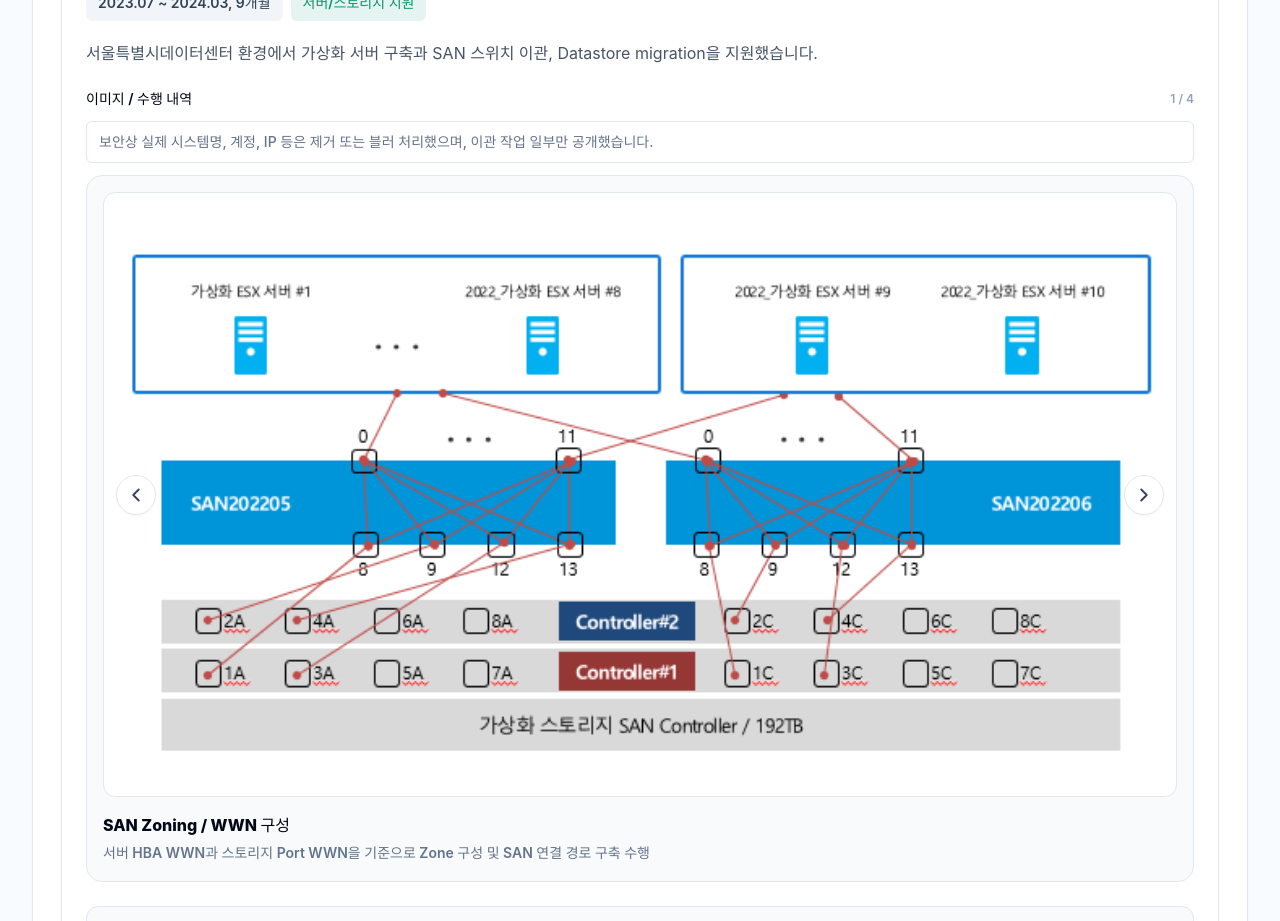
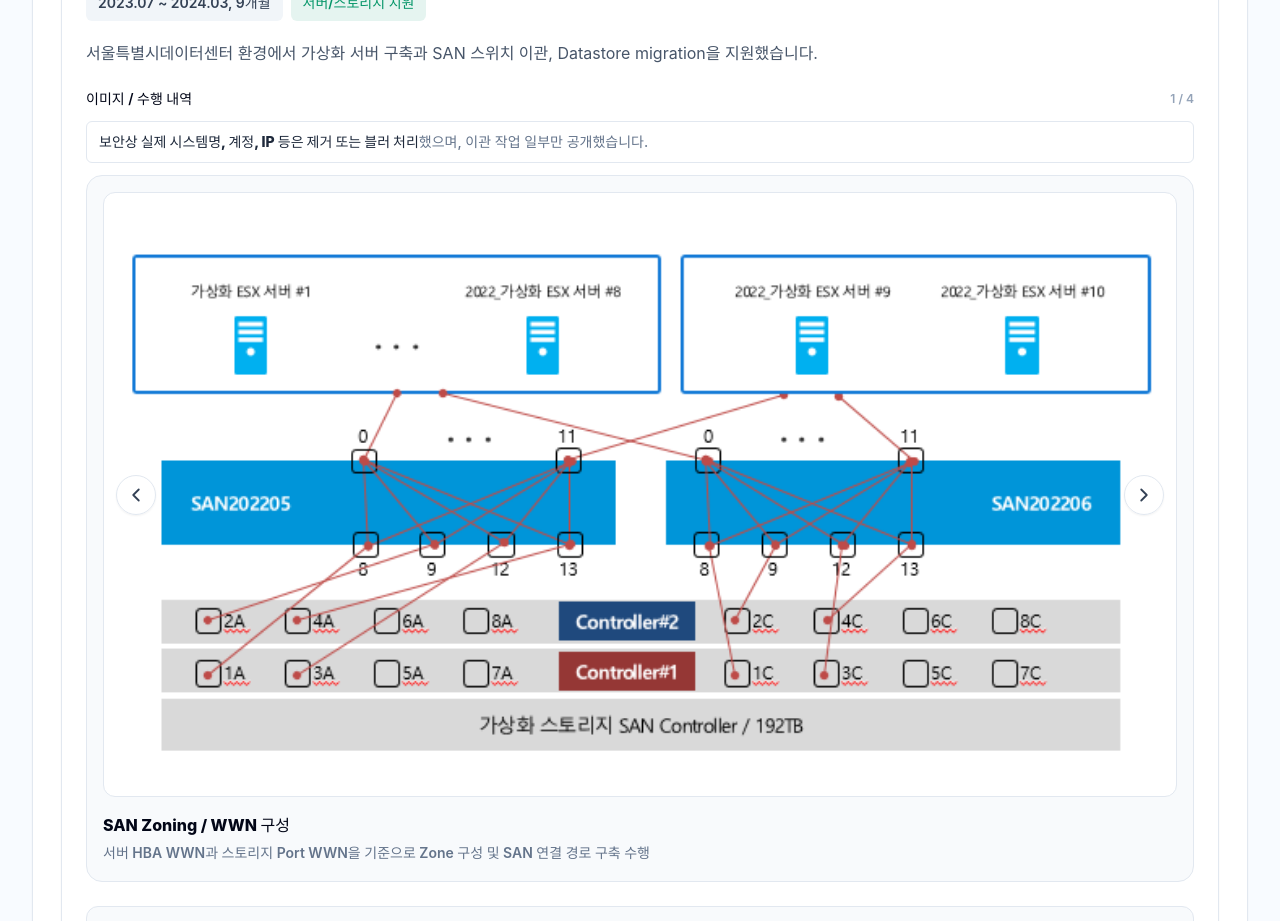
Before and after one commit to JANGSEOKHAN/JANGSEOKHAN.github.io, a React (Vite) app: page / in a window 1280 px wide. Shown: the part 8940-9861 px from the top of the page. Built offline with nearby package versions, Linux system fonts and the light colour scheme; a web font is replaced by a local one.

Commit message:
Update Neo4j image and visual note highlight

```diff
--- a/src/components/ProjectCard.tsx
+++ b/src/components/ProjectCard.tsx
@@ -42,6 +42,7 @@ const readVideoTime = (event: SyntheticEvent<HTMLVideoElement>): VideoTime => {
 const visualNoteHighlights = [
   '공식 홈페이지/브로셔 제공 자료',
   '보안상 더미데이터로 재구성한 화면',
+  '보안상 실제 시스템명, 계정, IP 등은 제거 또는 블러 처리',
   '직접 설계',
 ];
 
```
Also changed, not shown: public/projects/chatbot/neo4j-api-graph.png.
